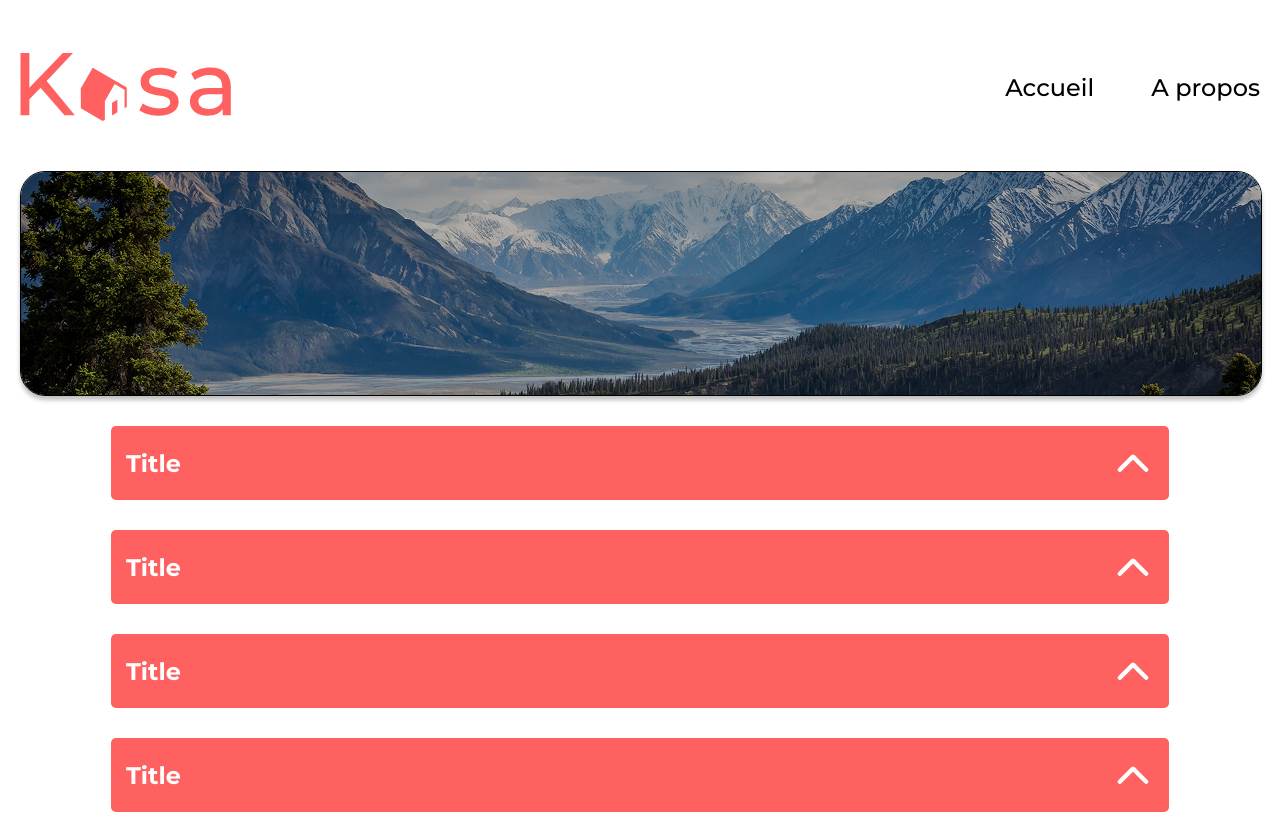
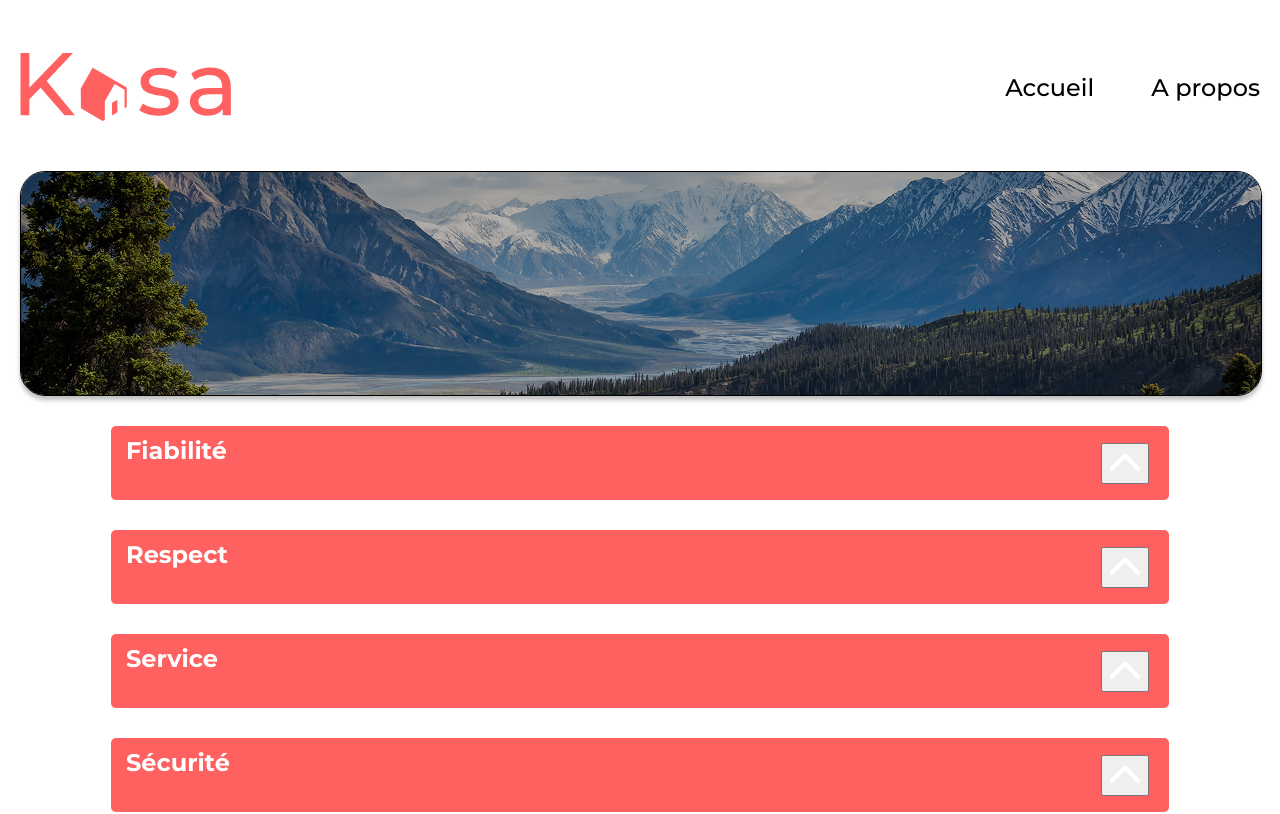
Before and after one commit to Carmed25/kasa_dev, a React (Vite) app: page /about in a window 1280 px wide. Shown: the top 814 px of the page. Built offline with nearby package versions, Linux system fonts and the light colour scheme.

Commit message:
page about à revoir pour les chevrons et le  responsive

```diff
--- a/src/components/Collapse/Collapse.jsx
+++ b/src/components/Collapse/Collapse.jsx
@@ -1,13 +1,37 @@
 
 import './Collapse.scss'
 import arrowTop from '../../assets/arrowTop.svg'
+import { Children, useState } from 'react';
 
 // clic sur chevron ouvre une fenetre
-export default function Collapse(){
+export default function Collapse({title,children}){
+    //state ( données - état):état initial fermé
+    const [isOpen, setIsOpen]=useState(false);
+
+
+
+    //comportements: quand clic , on inverse le résultat initial
+    const handleClick=()=>{
+        setIsOpen(!isOpen);
+
+    }
+
+    const chevronClass=`collapse-header_logo ${isOpen?'rotate':''}`
+
+    //affichage ( render )
     return (
-        <div className='collapse-container'>
-            <h1 className='collapse-container_title'>Title</h1>
-             <img className='collapse-container_logo' src={arrowTop} alt='Chevron'/>
+        <div className='collapse'>
+            <div className='collapse-header'>
+                <h1 className='collapse-header_title'>{title}</h1>
+                <button onClick={handleClick}>
+                    <img className={chevronClass} src={arrowTop} alt='Chevron'/></button>
+
+
+            </div>
+
+            {isOpen &&(
+                <div className='collapse_content'>{children}</div>
+            )}
         </div>
     )
 }
--- a/src/components/Collapse/Collapse.scss
+++ b/src/components/Collapse/Collapse.scss
@@ -1,5 +1,5 @@
 
-.collapse-container{
+.collapse-header{
     width: 1023px;
     height: 54px;
     background-color: #ff6060;
@@ -15,10 +15,25 @@
     &_title{
         font-size: 24px;
         font-weight: 700;
+        height: 54px;
         align-items: center;
     }
     &_logo{
         width: 32px;
         height:32px;
+        transition: transform 0.3s ease;
+        &.rotate{
+            transform: rotate(-180deg);
+        }
     }
 }
+
+.collapse_content{
+    width: 1023px;
+    background-color: #f6f6f6;;
+    border-radius: 0 0 5px 5px;
+    padding: 20px;
+    color: black;
+    font-size:18px;
+    line-height: 1.43;
+}
--- a/src/pages/About/About.jsx
+++ b/src/pages/About/About.jsx
@@ -1,19 +1,26 @@
-//import Footer  from '../../components/Footer/Footer'
-//import Header from '../../components/Header/Header'
+
 import Banniere from '../../components/Banniere/Banniere'
 import './About.scss'
 import imgBanAbout from '../../assets/imgBanniereAPropos.jpg'
 import Collapse from '../../components/Collapse/Collapse'
+
 export default function About(){
     return(
         <div>
             <Banniere
             image={imgBanAbout} opacity={0.3}/>
+
             <div className='bodyAbout'>
-                <Collapse/>
-                <Collapse/>
-                <Collapse/>
-                <Collapse/>
+                <Collapse title="Fiabilité" >
+                <p>Les annonces postées sur Kasa garantissent une fiabilité totale. Les photos sont conformes aux logements, et toutes les informations sont régulièrement vérifiées  par nos équipes.</p>
+                </Collapse>
+                <Collapse title="Respect" >
+                <p>La bienveillance fait partie des valeurs fondatrices de Kasa. Tout comportement discriminatoire ou de perturbation du voisinage entraînera une exclusion de notre plateforme.</p>
+                </Collapse><Collapse title="Service" >
+                <p>La qualité du service est au cœur de notre engagement chez Kasa. Nous veillons à ce que chaque interaction, que ce soit avec nos hôtes ou nos locataires, soit empreinte de respect et de bienveillance.</p>
+                </Collapse><Collapse title="Sécurité" >
+                <p>La sécurité est la priorité de Kasa. Aussi bien pour nos hôtes que pour les voyageurs, chaque logement correspond aux critères de sécurité établis par nos services. En laissant une note aussi bien à l'hôte qu'au locataire, cela permet à nos équipes de vérifier que les standards sont bien respectés. Nous organisons également des ateliers sur la sécurité domestique pour nos hôtes.</p>
+                </Collapse>
             </div>
         </div>
     )
--- a/src/pages/About/About.scss
+++ b/src/pages/About/About.scss
@@ -1,4 +1,4 @@
-@import '../../variable.scss';
+@import '../../styles/variables';
 
 .bodyAbout{
     display: flex;
--- a/src/pages/ErrorPage/ErrorPage.scss
+++ b/src/pages/ErrorPage/ErrorPage.scss
@@ -1,6 +1,6 @@
 
 //@import url("https://fonts.googleapis.com/css2?family=Montserrat:ital,wght@0,100..900;1,100..900&display=swap");
-@import '../../variable.scss';
+@use'../../styles/variables';
 
 .errorPage{
     display: flex;
```
Also changed, not shown: src/styles/_variables.scss (renamed from src/variable.scss).
